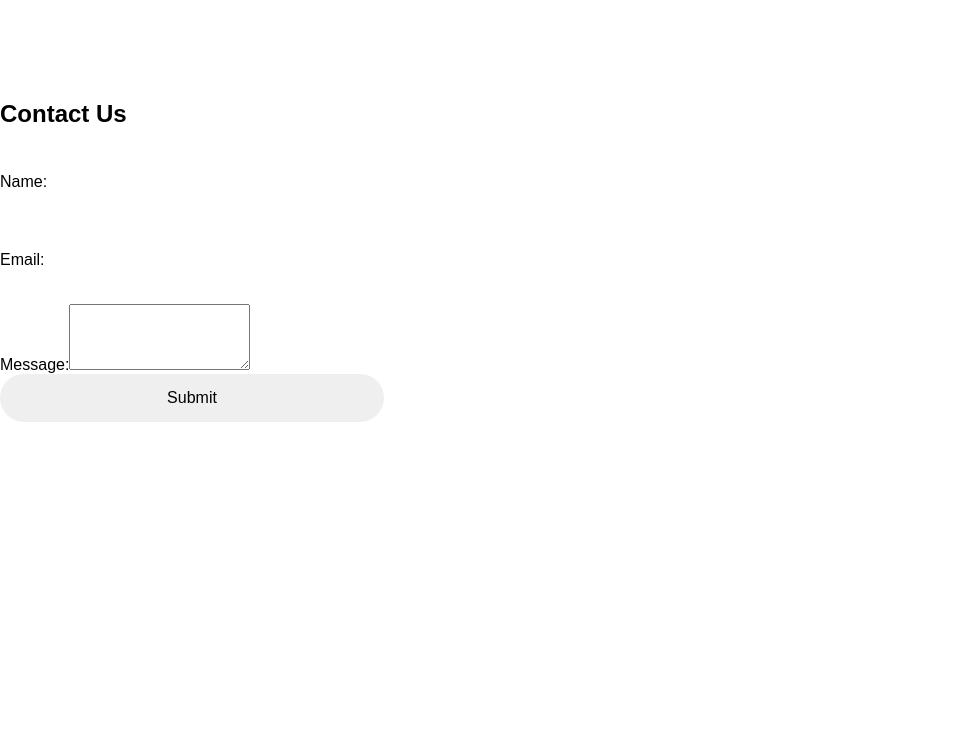
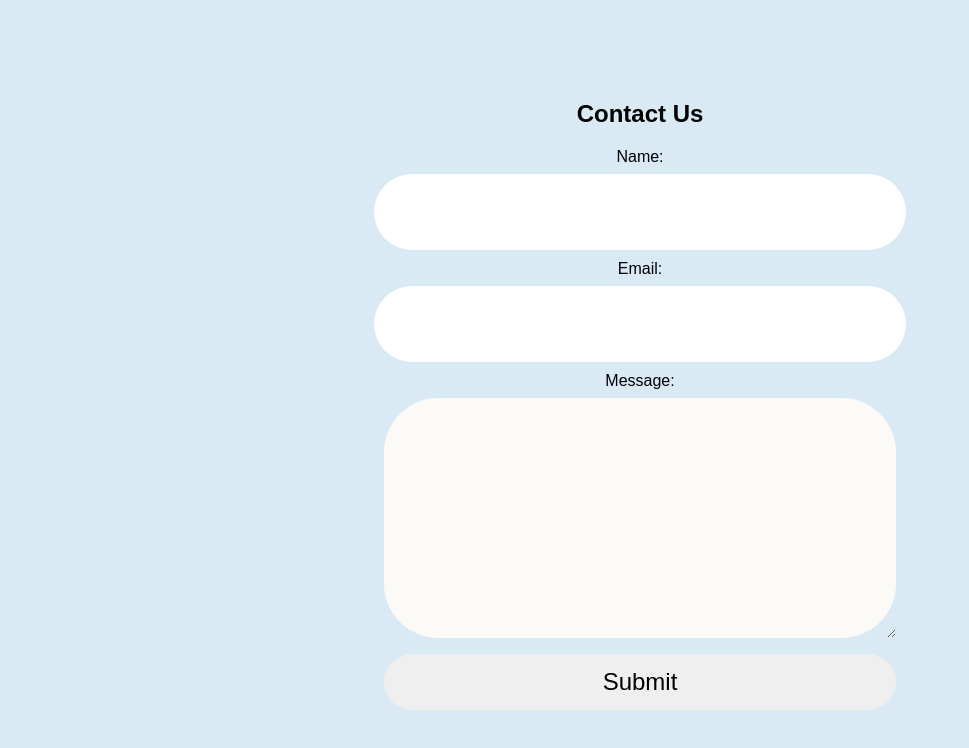
Before and after one commit to n335h/doggystuff, a React (Create React App) app: page /Contact in a window 1280 px wide. Shown: the top 748 px of the page, without its empty margins (0-969 px from the left). Built offline with nearby package versions, Linux system fonts and the light colour scheme; no server answers.

Commit message:
landing subrscribe email

```diff
--- /dev/null
+++ b/src/pages/Contact/Contact.css
@@ -0,0 +1,76 @@
+.contactcontainer {
+    display: flex;
+    flex-direction: column;
+    justify-content: center;
+    align-items: center;
+    height: 120vh;
+    width: 100vw;
+    padding: 0;
+    margin: 0;
+    margin-top: -20vh;
+    background-color: var(--accent-blue);
+
+}
+
+#contactForm {
+    display: flex;
+    flex-direction: column;
+    justify-content: center;
+    align-items: center;
+    height: 100vh;
+    width: 100%;
+
+    color: var(--header-text);
+}
+
+.conactcontent {
+    height:100vh;
+    width: 100%;
+    display: flex;
+    flex-direction: column;
+    justify-content: center;
+    align-items: center;
+
+}
+.contactformgroup {
+    display: flex;
+    flex-direction: column;
+    justify-content: center;
+    align-items: center;
+    margin: 0;
+    padding: 0;
+    width: 100vw;
+    background-color: var(--accent-blue);
+
+}
+.contactformgroup input {
+    height:7vh;
+    width: 40vw;
+    border-radius: 3.4rem;
+    font-size: 1.5rem;
+
+}
+.contacttextarea {
+    display: flex;
+    flex-direction: column;
+    justify-content: center;
+    align-items: center;
+    margin: 0;
+    margin-bottom: 2vh;
+    padding: 0;
+    width: 40vw;
+    height: 30vh;
+    border-radius: 3.4rem;
+    border: none;
+    font-size: 1.5rem;
+    background-color: var(--background-offwhite);
+
+}
+
+.contacttextarea.focus {
+    border: none;
+}
+
+input:focus, textarea:focus, select:focus{
+    outline: 4px solid var(--header-main);
+}
--- a/src/pages/Contact/Contact.tsx
+++ b/src/pages/Contact/Contact.tsx
@@ -1,5 +1,5 @@
 import React, { FormEvent, useState } from 'react';
-
+import './Contact.css';
 function Contact() {
     const [formData, setFormData] = useState({
         name: '',
@@ -27,10 +27,13 @@ function Contact() {
     };
 
     return (
-        <div className="container">
+        <div className="contactcontainer">
+        <div className='conactcontent'>
+
+
+            <form onSubmit={handleSubmit} id="contactForm">
             <h2>Contact Us</h2>
-            <form onSubmit={handleSubmit} id="contactForm">
-                <div className="form-group">
+                <div className="contactformgroup">
                     <label htmlFor="name">Name:</label>
                     <input
                         type="text"
@@ -41,7 +44,7 @@ function Contact() {
                         required
                     />
                 </div>
-                <div className="form-group">
+                <div className="contactformgroup">
                     <label htmlFor="email">Email:</label>
                     <input
                         type="email"
@@ -52,9 +55,10 @@ function Contact() {
                         required
                     />
                 </div>
-                <div className="form-group">
+                <div className="contactformgroup">
                     <label htmlFor="message">Message:</label>
                     <textarea
+                    className='contacttextarea'
                         id="message"
                         name="message"
                         rows={4}
@@ -63,10 +67,11 @@ function Contact() {
                         required
                     ></textarea>
                 </div>
-                <div className="form-group">
+                <div className="contactformgroup">
                     <input type="submit" value="Submit" />
                 </div>
             </form>
+        </div>
         </div>
     );
 }
--- a/src/pages/Landing/Landing.css
+++ b/src/pages/Landing/Landing.css
@@ -250,12 +250,12 @@ color: #ffffff;
   background-color: var(--main-blue); /* Change this to your desired button style */
   color: #fff;
   padding: 10px;
-  margin-left: -10.4vw;
-  margin-top: 0.7vh;
+  margin-left: -10.3vw;
+  margin-top: 0.6vh;
   font-size: 1.1rem;
   font-weight: 600;
   width: 10vw;
-  height: 8.5vh;
+  height: 8.2vh;
   border: none;
   cursor: pointer;
   border-radius: 17.4rem;
@@ -362,7 +362,7 @@ color: #ffffff;
   }
   .input-container button {
     padding: 10px;
-    margin-left: -15.5vw;
+    margin-left: -15.2vw;
     margin-top: 0.6vh;
     margin-bottom: 0;
     font-size: 1.2rem;
@@ -421,7 +421,7 @@ color: #ffffff;
   }
 
   .landingButton {
-    height: 10vh;
+    height: 8vh;
     width: 60%;
     margin: 0;
     display: flex;
@@ -431,7 +431,7 @@ color: #ffffff;
     background-color: var(--header-main);
     color: #fff;
     font-size: 1.2rem;
-    font-weight: 500;
+    font-weight: 600;
     border-radius: 17.4rem;
     border: 0;
   }
@@ -530,7 +530,7 @@ color: #ffffff;
     background-color: var(--header-main);
     color: #fff;
     font-size: 1.2rem;
-    font-weight: 500;
+    font-weight: 600;
     border-radius: 17.4rem;
     border: 0;
   }
```
